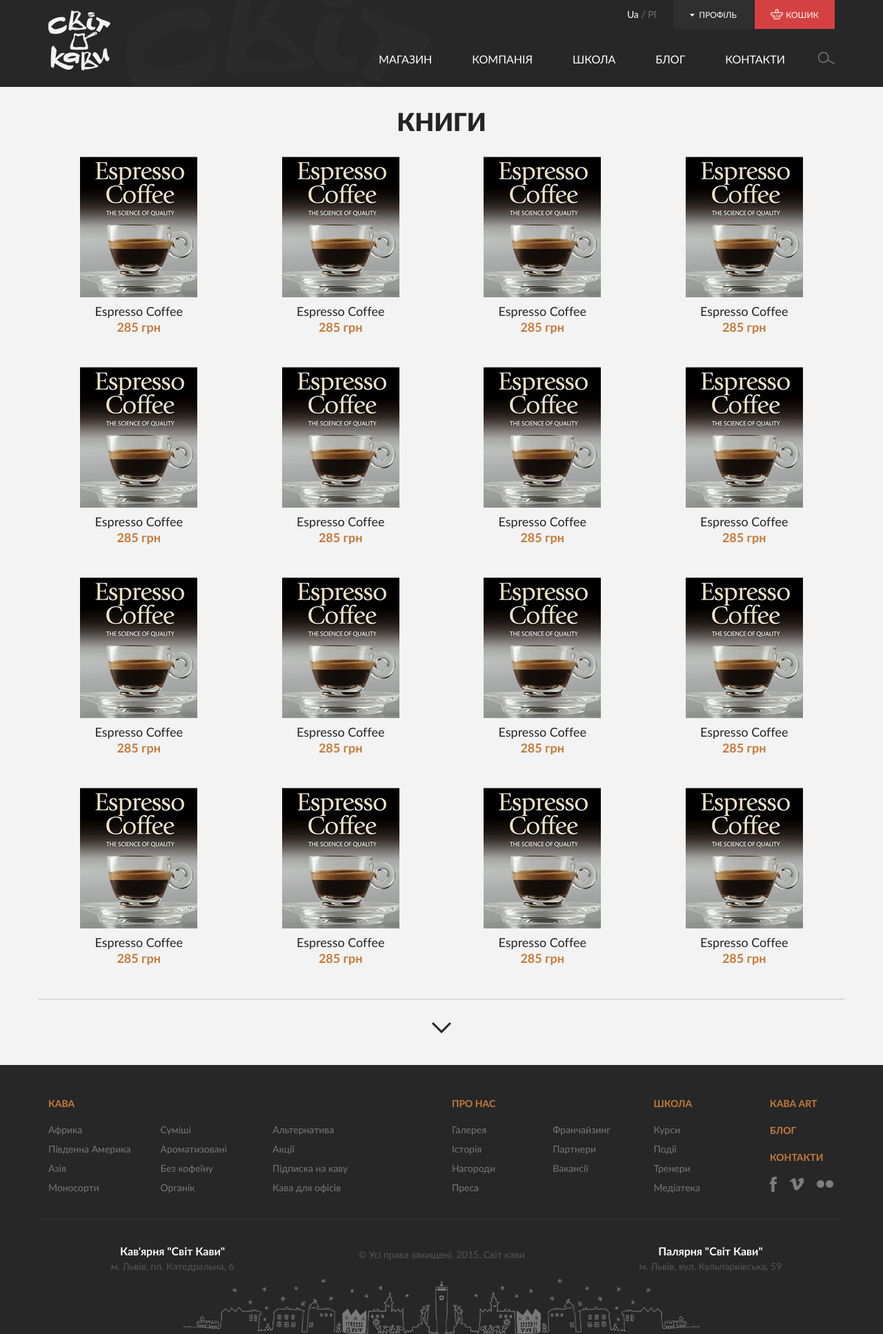
After one commit to andriytereschuk/kava, a PHP site: page /books.php in a window 1280 px wide. The commit adds this page. Shown: the whole page at 69% size. Run offline with PHP 8.4, Linux system fonts and the light colour scheme.

Commit message:
book and books

```diff
--- /dev/null
+++ b/books.php
@@ -0,0 +1,8 @@
+<?php
+	include_once('inc/head.php');
+	include_once('inc/header-login.php');
+
+	include_once('inc/books.php');
+
+	include_once('inc/footer.php');
+?>
--- /dev/null
+++ b/inc/books.php
@@ -0,0 +1,189 @@
+
+<!-- Kavart -->
+<section id="partners2">
+	<div class="container">
+		<div class="row">
+			<div class="col-xs-12">
+				<h1>книги</h1>
+			</div>
+		</div>
+
+		<div class="row">
+			<div class="col-md-3 col-sm-6">
+				<a href="" class="book-link">
+					<img src="images/book1.jpg" alt="">
+					<span class="book-title">Espresso Coffee</span>
+					<span class="book-price">285 грн</span>
+				</a>
+			</div>
+
+			<div class="col-md-3 col-sm-6">
+				<a href="" class="book-link">
+					<img src="images/book1.jpg" alt="">
+					<span class="book-title">Espresso Coffee</span>
+					<span class="book-price">285 грн</span>
+				</a>
+			</div>
+
+			<div class="col-md-3 col-sm-6">
+				<a href="" class="book-link">
+					<img src="images/book1.jpg" alt="">
+					<span class="book-title">Espresso Coffee</span>
+					<span class="book-price">285 грн</span>
+				</a>
+			</div>
+
+			<div class="col-md-3 col-sm-6">
+				<a href="" class="book-link">
+					<img src="images/book1.jpg" alt="">
+					<span class="book-title">Espresso Coffee</span>
+					<span class="book-price">285 грн</span>
+				</a>
+			</div>
+
+			<div class="col-md-3 col-sm-6">
+				<a href="" class="book-link">
+					<img src="images/book1.jpg" alt="">
+					<span class="book-title">Espresso Coffee</span>
+					<span class="book-price">285 грн</span>
+				</a>
+			</div>
+
+			<div class="col-md-3 col-sm-6">
+				<a href="" class="book-link">
+					<img src="images/book1.jpg" alt="">
+					<span class="book-title">Espresso Coffee</span>
+					<span class="book-price">285 грн</span>
+				</a>
+			</div>
+
+			<div class="col-md-3 col-sm-6">
+				<a href="" class="book-link">
+					<img src="images/book1.jpg" alt="">
+					<span class="book-title">Espresso Coffee</span>
+					<span class="book-price">285 грн</span>
+				</a>
+			</div>
+
+			<div class="col-md-3 col-sm-6">
+				<a href="" class="book-link">
+					<img src="images/book1.jpg" alt="">
+					<span class="book-title">Espresso Coffee</span>
+					<span class="book-price">285 грн</span>
+				</a>
+			</div>
+
+			<div class="col-md-3 col-sm-6">
+				<a href="" class="book-link">
+					<img src="images/book1.jpg" alt="">
+					<span class="book-title">Espresso Coffee</span>
+					<span class="book-price">285 грн</span>
+				</a>
+			</div>
+
+			<div class="col-md-3 col-sm-6">
+				<a href="" class="book-link">
+					<img src="images/book1.jpg" alt="">
+					<span class="book-title">Espresso Coffee</span>
+					<span class="book-price">285 грн</span>
+				</a>
+			</div>
+
+			<div class="col-md-3 col-sm-6">
+				<a href="" class="book-link">
+					<img src="images/book1.jpg" alt="">
+					<span class="book-title">Espresso Coffee</span>
+					<span class="book-price">285 грн</span>
+				</a>
+			</div>
+
+			<div class="col-md-3 col-sm-6">
+				<a href="" class="book-link">
+					<img src="images/book1.jpg" alt="">
+					<span class="book-title">Espresso Coffee</span>
+					<span class="book-price">285 грн</span>
+				</a>
+			</div>
+
+			<div class="col-md-3 col-sm-6">
+				<a href="" class="book-link">
+					<img src="images/book1.jpg" alt="">
+					<span class="book-title">Espresso Coffee</span>
+					<span class="book-price">285 грн</span>
+				</a>
+			</div>
+
+			<div class="col-md-3 col-sm-6">
+				<a href="" class="book-link">
+					<img src="images/book1.jpg" alt="">
+					<span class="book-title">Espresso Coffee</span>
+					<span class="book-price">285 грн</span>
+				</a>
+			</div>
+
+			<div class="col-md-3 col-sm-6">
+				<a href="" class="book-link">
+					<img src="images/book1.jpg" alt="">
+					<span class="book-title">Espresso Coffee</span>
+					<span class="book-price">285 грн</span>
+				</a>
+			</div>
+
+			<div class="col-md-3 col-sm-6">
+				<a href="" class="book-link">
+					<img src="images/book1.jpg" alt="">
+					<span class="book-title">Espresso Coffee</span>
+					<span class="book-price">285 грн</span>
+				</a>
+			</div>
+
+			<div class="col-md-3 col-sm-6 new hidy">
+				<a href="" class="book-link">
+					<img src="images/book1.jpg" alt="">
+					<span class="book-title">Espresso Coffee</span>
+					<span class="book-price">285 грн</span>
+				</a>
+			</div>
+
+			<div class="col-md-3 col-sm-6 new hidy">
+				<a href="" class="book-link">
+					<img src="images/book1.jpg" alt="">
+					<span class="book-title">Espresso Coffee</span>
+					<span class="book-price">285 грн</span>
+				</a>
+			</div>
+
+			<div class="col-md-3 col-sm-6 new hidy">
+				<a href="" class="book-link">
+					<img src="images/book1.jpg" alt="">
+					<span class="book-title">Espresso Coffee</span>
+					<span class="book-price">285 грн</span>
+				</a>
+			</div>
+
+			<div class="col-md-3 col-sm-6 new hidy">
+				<a href="" class="book-link">
+					<img src="images/book1.jpg" alt="">
+					<span class="book-title">Espresso Coffee</span>
+					<span class="book-price">285 грн</span>
+				</a>
+			</div>
+		</div>
+
+		<div class="row load-section">
+			<div class="col-xs-12">
+				<a title="Більше продуктів" class="load-more icon-ardown2"></a>
+			</div>
+		</div>
+
+		<script>
+			$(function(){
+				$('.load-more').on('click', function(){
+					$('.new').each(function(i) {
+						$(this).addClass('anim'+i);
+					});
+				});
+			});
+		</script>
+	</div>
+</section>
--- a/scss/custom/_responsive.scss
+++ b/scss/custom/_responsive.scss
@@ -39,6 +39,9 @@
 }
 
 @media (max-width: $screen-md-max) {
+	.share-book {
+		font-size: 13px;
+	}
 
 	.p-grid-item {
 	  height: 380px;
@@ -191,6 +194,10 @@
 }
 
 @media (max-width: $screen-sm-max) {
+	.ml-20.add-to-busket {
+		margin-left: 0;
+		float: right !important;
+	}
 	.k-wrap {
 	  padding: 0 76px;
 	  position: relative;
--- a/scss/custom/_style.scss
+++ b/scss/custom/_style.scss
@@ -3265,7 +3265,7 @@ hr {
 	width: 100%;
 	bottom: -56px;
 	height: 56px;
-	background-color: #fff;
+	background-color: #EAEAEA;
 	@include ts(ease,0.4s);
 }
 
@@ -4139,3 +4139,49 @@ hr {
 	padding: 0 86px;
 	position: relative;
 }
+
+.book-link {
+	display: block;
+	text-align: center;
+	min-height: 305px;
+
+	span {
+		@include ts(ease,0.2s);
+	}
+
+	img {
+		width: 170px;
+		height: 204px;
+		margin-bottom: 10px;
+		display: block;
+		margin-left: auto;
+		margin-right: auto;
+		@include ts(linear,0.2s);
+	}
+
+	&:hover {
+		span {
+			color: $light;
+		}
+
+		img {
+			-webkit-filter: sepia(0.5);
+			filter: sepia(0.5);
+		}
+	}
+}
+
+.book-title {
+	font-size: 18px;
+	line-height: 20px;
+	display: block;
+	color: $black;
+	margin-bottom: 2px;
+}
+
+.book-price {
+	font-size: 18px;
+	color: $brown;
+	font-weight: bold;
+	display: block;
+}
```
Also changed, not shown: book.php (added, +8 -0 lines), inc/book.php (added, +213 -0 lines), css/site.css, images/book.jpg (added), images/book1.jpg (added).
